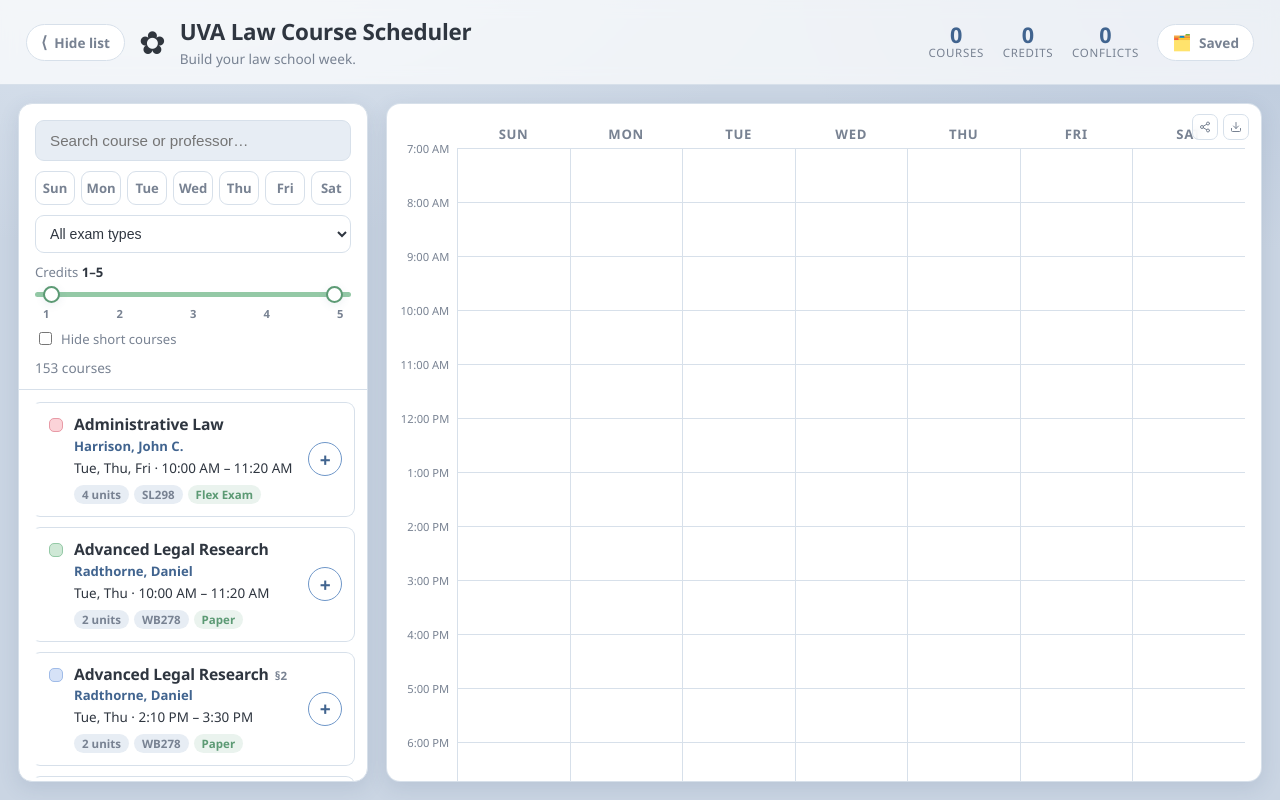
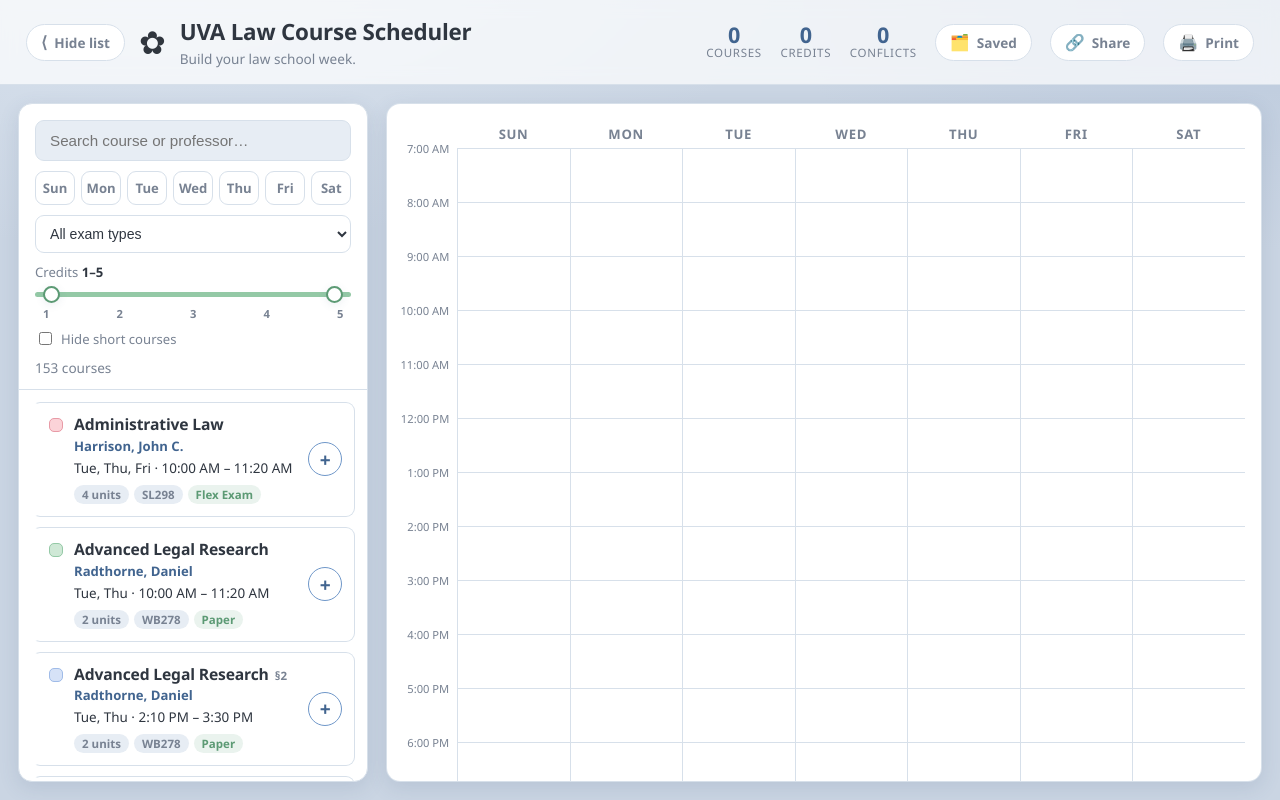
Before and after one commit to daiaun003/lawschoolscheduler, a React (Vite) app: page / in a window 1280 px wide. Built offline with nearby package versions, Linux system fonts and the light colour scheme.

Commit message:
Revert "Move share/export to subtle icon buttons inside calendar pane"
This reverts commit e9f7e1f8bd4ebe0a0e5596af5947eef23202751e.

```diff
--- a/src/App.css
+++ b/src/App.css
@@ -585,40 +585,10 @@
   color: #2f5b43;
 }
 
-/* ---------- Calendar action buttons (share / export) ---------- */
-.cal-actions {
-  position: absolute;
-  top: 10px;
-  right: 12px;
-  display: flex;
-  gap: 5px;
-  z-index: 4;
-}
-.cal-action-btn {
-  width: 26px;
-  height: 26px;
-  border-radius: 7px;
-  border: 1px solid var(--line);
-  background: rgba(255, 255, 255, 0.82);
-  color: var(--ink-soft);
-  display: flex;
-  align-items: center;
-  justify-content: center;
-  backdrop-filter: blur(4px);
-  transition: border-color 0.12s, color 0.12s, background 0.12s;
-  flex: none;
-}
-.cal-action-btn:hover {
-  border-color: var(--accent);
-  color: var(--accent-deep);
-  background: #fff;
-}
-
 /* ---------- Calendar ---------- */
 .calendar-pane {
   padding: 16px;
   overflow-y: auto;
-  position: relative;
 }
 .cal-grid {
   display: grid;
@@ -1101,11 +1071,6 @@
     border-radius: 0;
   }
 
-  /* Hide interactive buttons that have no use on paper */
-  .cal-actions {
-    display: none;
-  }
-
   /* Ensure pastel block colors survive to paper */
   .cal-block {
     -webkit-print-color-adjust: exact;
--- a/src/App.jsx
+++ b/src/App.jsx
@@ -1,4 +1,4 @@
-import { useMemo, useState, useCallback } from 'react'
+import { useMemo, useState } from 'react'
 import './App.css'
 import { COURSES, examKind, CREDIT_MIN, CREDIT_MAX } from './data/courses'
 import { useSchedule } from './hooks/useSchedule'
@@ -19,40 +19,6 @@
   creditMax: CREDIT_MAX,
   onlyOpen: false,
   hideShort: false,
-}
-
-function CalActions() {
-  const [copied, setCopied] = useState(false)
-  const share = useCallback(() => {
-    navigator.clipboard.writeText(window.location.href).then(() => {
-      setCopied(true)
-      setTimeout(() => setCopied(false), 2000)
-    })
-  }, [])
-
-  return (
-    <div className="cal-actions">
-      <button className="cal-action-btn" onClick={share} title="Copy shareable link">
-        {copied ? (
-          <svg width="14" height="14" viewBox="0 0 24 24" fill="none" stroke="currentColor" strokeWidth="2.5" strokeLinecap="round" strokeLinejoin="round">
-            <polyline points="20 6 9 17 4 12"/>
-          </svg>
-        ) : (
-          <svg width="14" height="14" viewBox="0 0 24 24" fill="none" stroke="currentColor" strokeWidth="2" strokeLinecap="round" strokeLinejoin="round">
-            <circle cx="18" cy="5" r="3"/><circle cx="6" cy="12" r="3"/><circle cx="18" cy="19" r="3"/>
-            <line x1="8.59" y1="13.51" x2="15.42" y2="17.49"/><line x1="15.41" y1="6.51" x2="8.59" y2="10.49"/>
-          </svg>
-        )}
-      </button>
-      <button className="cal-action-btn" onClick={() => window.print()} title="Export / print as PDF">
-        <svg width="14" height="14" viewBox="0 0 24 24" fill="none" stroke="currentColor" strokeWidth="2" strokeLinecap="round" strokeLinejoin="round">
-          <path d="M21 15v4a2 2 0 0 1-2 2H5a2 2 0 0 1-2-2v-4"/>
-          <polyline points="7 10 12 15 17 10"/>
-          <line x1="12" y1="15" x2="12" y2="3"/>
-        </svg>
-      </button>
-    </div>
-  )
 }
 
 export default function App() {
@@ -150,7 +116,6 @@
         )}
 
         <section className="calendar-pane">
-          <CalActions />
           <WeeklyCalendar
             courses={selectedCourses}
             conflicts={conflicts}
--- a/src/components/Header.jsx
+++ b/src/components/Header.jsx
@@ -1,4 +1,25 @@
+import { useState } from 'react'
 import SavedSchedulesMenu from './SavedSchedulesMenu'
+
+function ShareButton() {
+  const [copied, setCopied] = useState(false)
+  const copy = () => {
+    navigator.clipboard.writeText(window.location.href).then(() => {
+      setCopied(true)
+      setTimeout(() => setCopied(false), 2200)
+    })
+  }
+  return (
+    <button
+      className="catalog-toggle"
+      onClick={copy}
+      title="Copy shareable link to clipboard"
+    >
+      <span className="catalog-toggle-icon">{copied ? '✓' : '🔗'}</span>
+      <span className="catalog-toggle-label">{copied ? 'Copied!' : 'Share'}</span>
+    </button>
+  )
+}
 
 export default function Header({
   selectedCount,
@@ -48,6 +69,15 @@
           <span className="stat-label">conflicts</span>
         </div>
         {savedMenu && <SavedSchedulesMenu {...savedMenu} />}
+        <ShareButton />
+        <button
+          className="catalog-toggle no-print"
+          onClick={() => window.print()}
+          title="Print / save as PDF"
+        >
+          <span className="catalog-toggle-icon">🖨️</span>
+          <span className="catalog-toggle-label">Print</span>
+        </button>
         {specialAvailable && (
           <button
             className="catalog-toggle"
```
